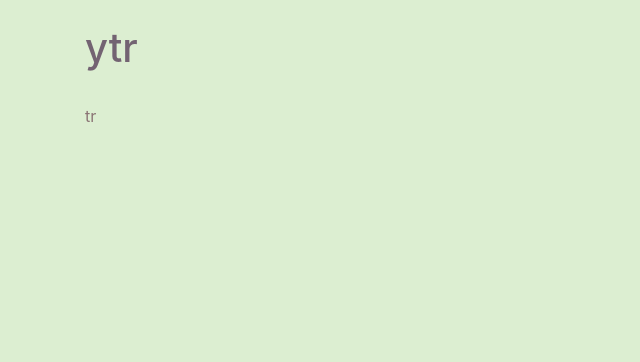
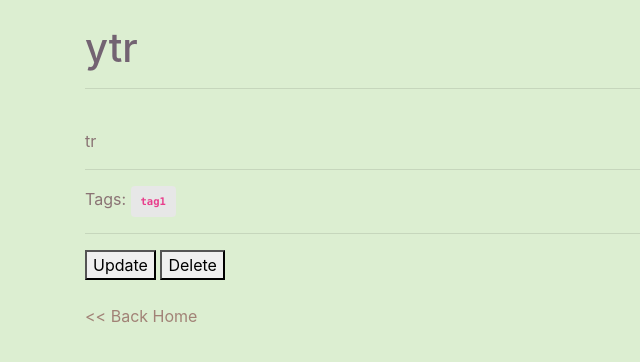
Before and after one commit to PratikshaJain37/Notes-App-Django, a Django app: page /notes/6/ in a window 1280 px wide. Before the commit the part shown is almost empty. Shown: the top 362 px of the page, without its empty margins (0-640 px from the left). Run offline with Django 3.2, Linux system fonts and the light colour scheme; data comes from the database, SQL or seed files in the repository; some libraries are stand-ins or nearby versions.

Commit message:
Added links from detail to update, delete, home

```diff
--- a/basics/templates/base.html
+++ b/basics/templates/base.html
@@ -18,6 +18,12 @@
         input {
             width: 100%;
         }
+        .badge {
+            color: dimgrey;
+            padding: 10px;
+            font-family: "Courier New", Courier, monospace;
+            background-color: #e7e7e7;
+        }
 
     </style>
 </head>
--- a/notes/templates/notes/note_detail.html
+++ b/notes/templates/notes/note_detail.html
@@ -4,8 +4,31 @@
 
 <br>
 <h1> {{ note.title }} </h1>
+<hr>
 
 <br>
 {{ note.content | safe }}
+<br>
+<hr>
+
+Tags:
+<div class="badge badge-pil"><code ><nobr>{{ note.tags }}</nobr></code></div>
+
+<hr>
+
+<a href='update/'>
+    <button> Update </button>
+</a>
+
+<a href='delete/'>
+    <button> Delete </button>
+</a>
+
+<br>
+<br>
+
+<a href='../../notes/'>
+    << Back Home
+</a>
 
 {% endblock %}
--- a/notes/templates/notes/note_list.html
+++ b/notes/templates/notes/note_list.html
@@ -8,8 +8,8 @@
 </h1>
 <br>
 
-{% for instance in object_list %}
-     <p>{{ instance.id }} - <a href='{{ instance.get_absolute_url }}'>{{ instance.title }}</a></p>
+{% for note in object_list %}
+     <p>{{ note.id }} - <a href='{{ note.get_absolute_url }}'>{{ note.title }}</a></p>
 {% endfor %}
 
 
```
